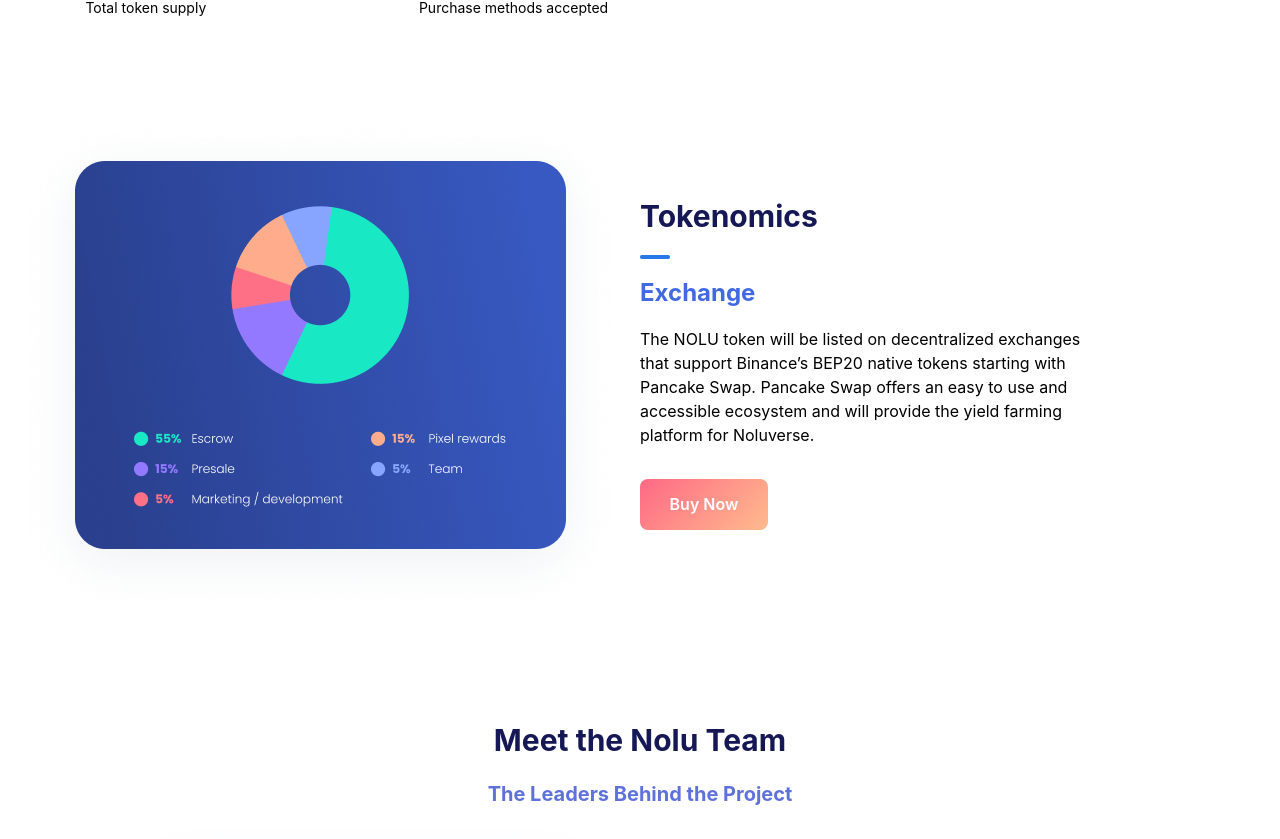
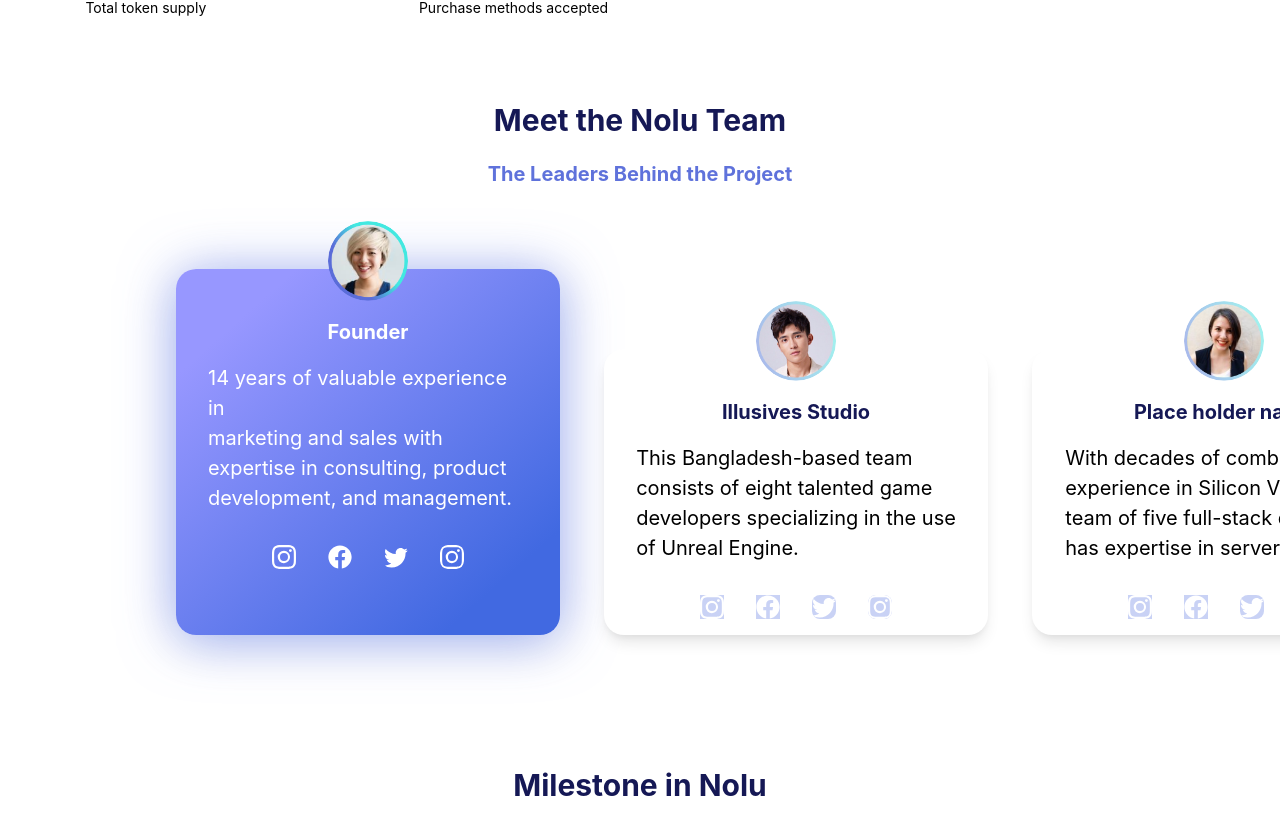
Before and after one commit to Noluverse-Technologies/landing-page-noluverse, a Next.js app: page / in a window 1280 px wide. Shown: the part 1086-1925 px from the top of the page. Built offline with nearby package versions, Linux system fonts and the light colour scheme.

Commit message:
check vercel

```diff
--- a/pages/index.js
+++ b/pages/index.js
@@ -3,7 +3,7 @@
 import NoluFeatures from "../components/NoluFeatures";
 import TokenSaleTerms from "../components/TokenSaleTerms";
 import BinanceSmartChain from "../components/BinanceSmartChain";
-import Tokenomics from "../components/Tokenomics";
+
 import NoluSaleRoadmap from "../components/NoluSaleRoadmap";
 import ProjectMonetization from "../components/ProjectMonetization";
 import MilestoneNolu from "../components/MilestoneNolu";
@@ -16,7 +16,7 @@
 
 import DesktopTokenSaleTerms from "../components/desktop/DesktopTokenSaleTerms";
 import DesktopMilestoneNolu from "../components/desktop/DesktopMilestoneNolu";
-import DesktopTokenomics from "../components/desktop/DesktopTokenomics";
+
 
 
 
@@ -38,7 +38,7 @@
 
       <BinanceSmartChain/>
 
-      <Tokenomics/>
+
 
       <NoluSaleRoadmap/>
 
@@ -54,7 +54,7 @@
 
     <DesktopTokenSaleTerms/>
     <BinanceSmartChain/>
-<DesktopTokenomics/>
+
     <MeetNoluTeam/>
     <DesktopMilestoneNolu/>
 
```
